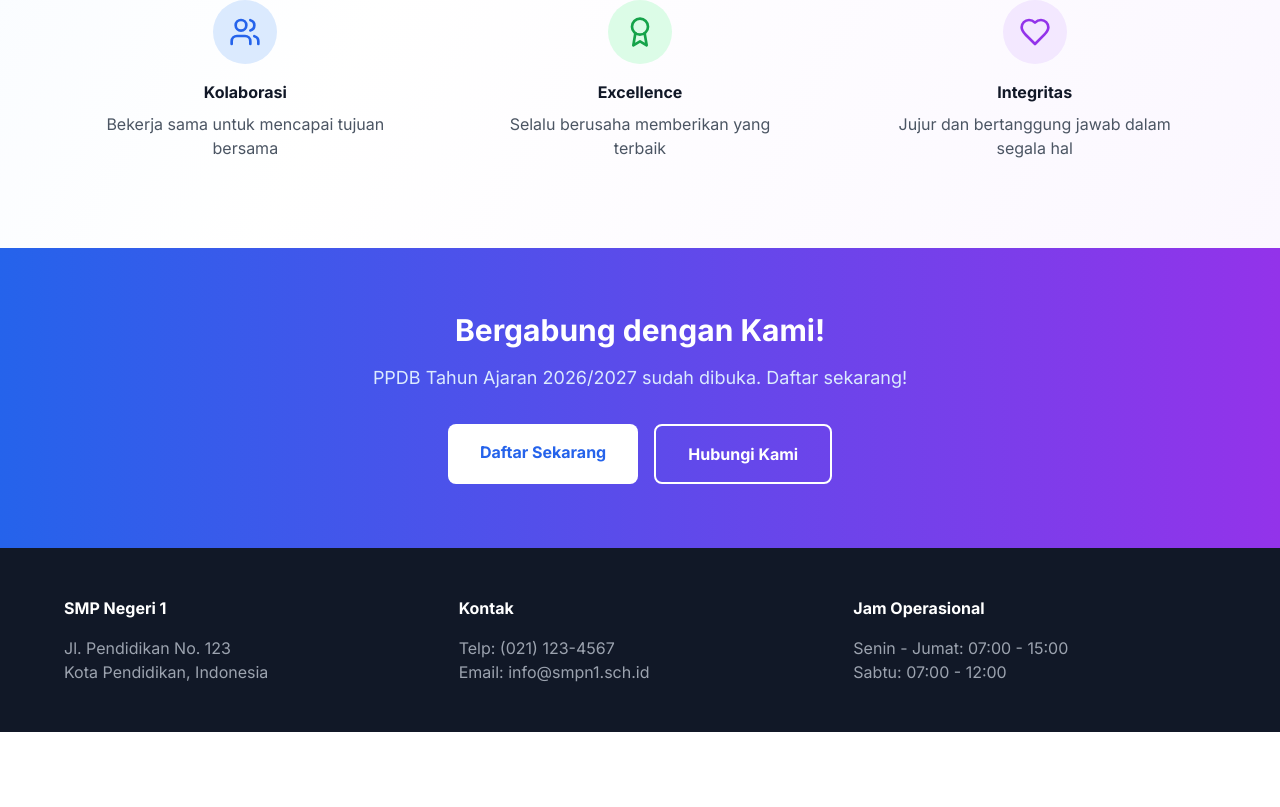
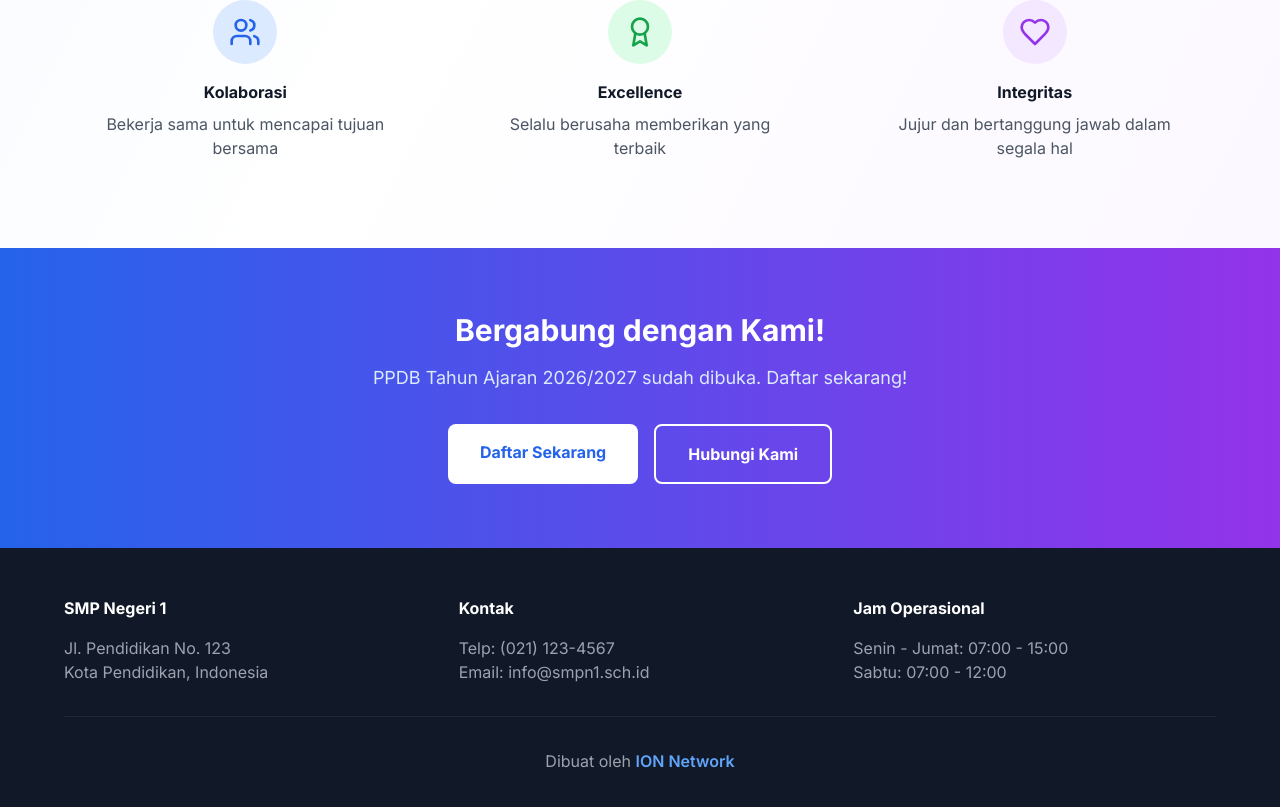
Before and after one commit to ikurniawann/lms, a Next.js app: page /about in a window 1280 px wide. Shown: the part 1709-2516 px from the top of the page. Before the commit the page ends 2441 px from the top, so only its background shows below. Built offline with nearby package versions, Linux system fonts and the light colour scheme.

Commit message:
Update: Tambah credit 'Dibuat oleh ION Network' di semua footer

```diff
--- a/src/app/about/page.tsx
+++ b/src/app/about/page.tsx
@@ -199,6 +199,9 @@ export default function AboutPage() {
             <p className="text-gray-400">Senin - Jumat: 07:00 - 15:00<br/>Sabtu: 07:00 - 12:00</p>
           </div>
         </div>
+        <div className="max-w-6xl mx-auto mt-8 pt-8 border-t border-gray-800 text-center">
+          <p className="text-gray-400">Dibuat oleh <span className="text-blue-400 font-semibold">ION Network</span></p>
+        </div>
       </footer>
     </div>
   );
--- a/src/app/contact/page.tsx
+++ b/src/app/contact/page.tsx
@@ -198,6 +198,9 @@ export default function ContactPage() {
             <p className="text-gray-400">Senin - Jumat: 07:00 - 15:00<br/>Sabtu: 07:00 - 12:00</p>
           </div>
         </div>
+        <div className="max-w-6xl mx-auto mt-8 pt-8 border-t border-gray-800 text-center">
+          <p className="text-gray-400">Dibuat oleh <span className="text-blue-400 font-semibold">ION Network</span></p>
+        </div>
       </footer>
     </div>
   );
--- a/src/app/page.tsx
+++ b/src/app/page.tsx
@@ -539,6 +539,7 @@ export default function LandingPage() {
 
           <div className="border-t border-gray-800 mt-12 pt-8 text-center text-gray-400">
             <p>&copy; 2026 LMS Sekolah. All rights reserved.</p>
+            <p className="mt-2 text-sm">Dibuat oleh <span className="text-blue-400 font-semibold">ION Network</span></p>
           </div>
         </div>
       </footer>
```
